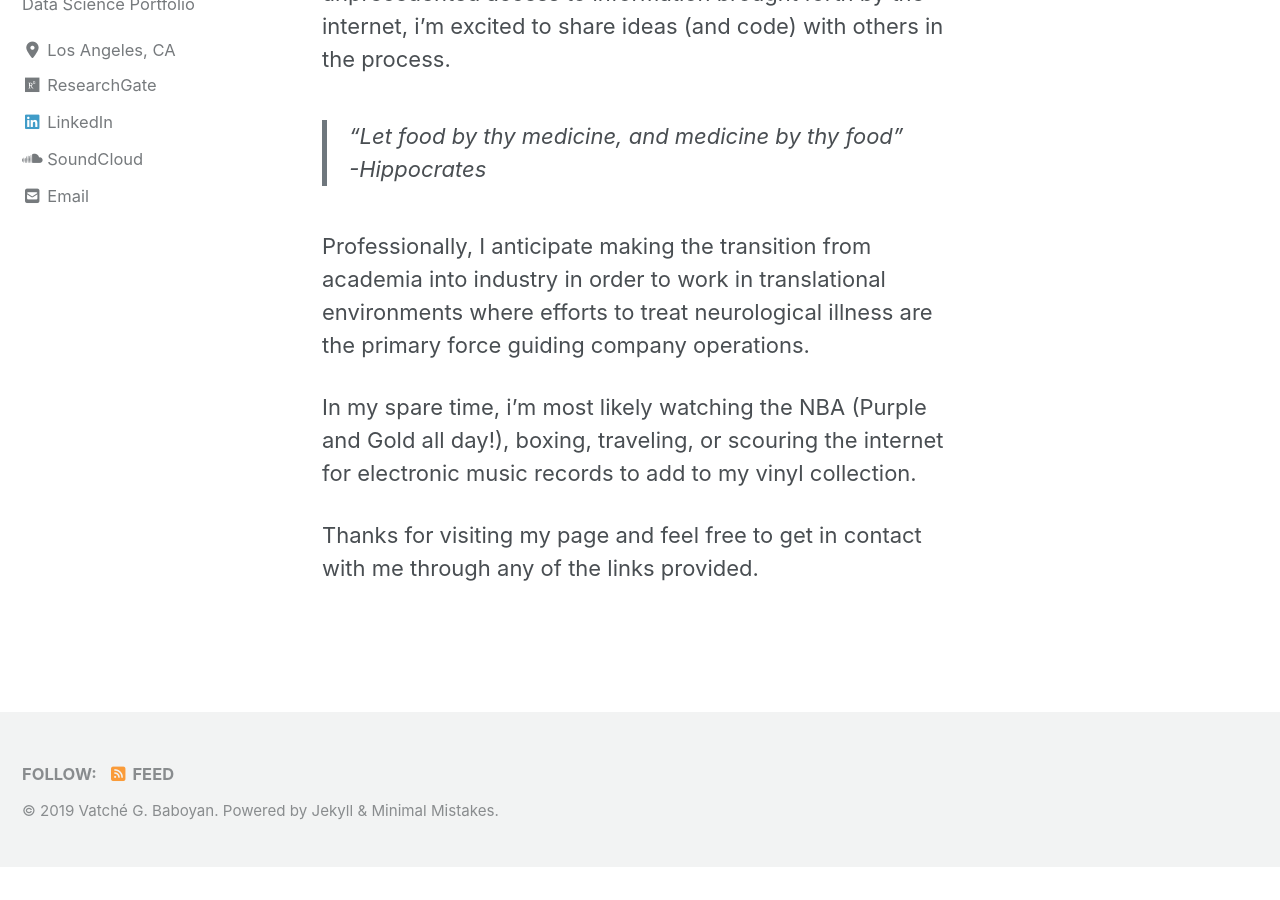
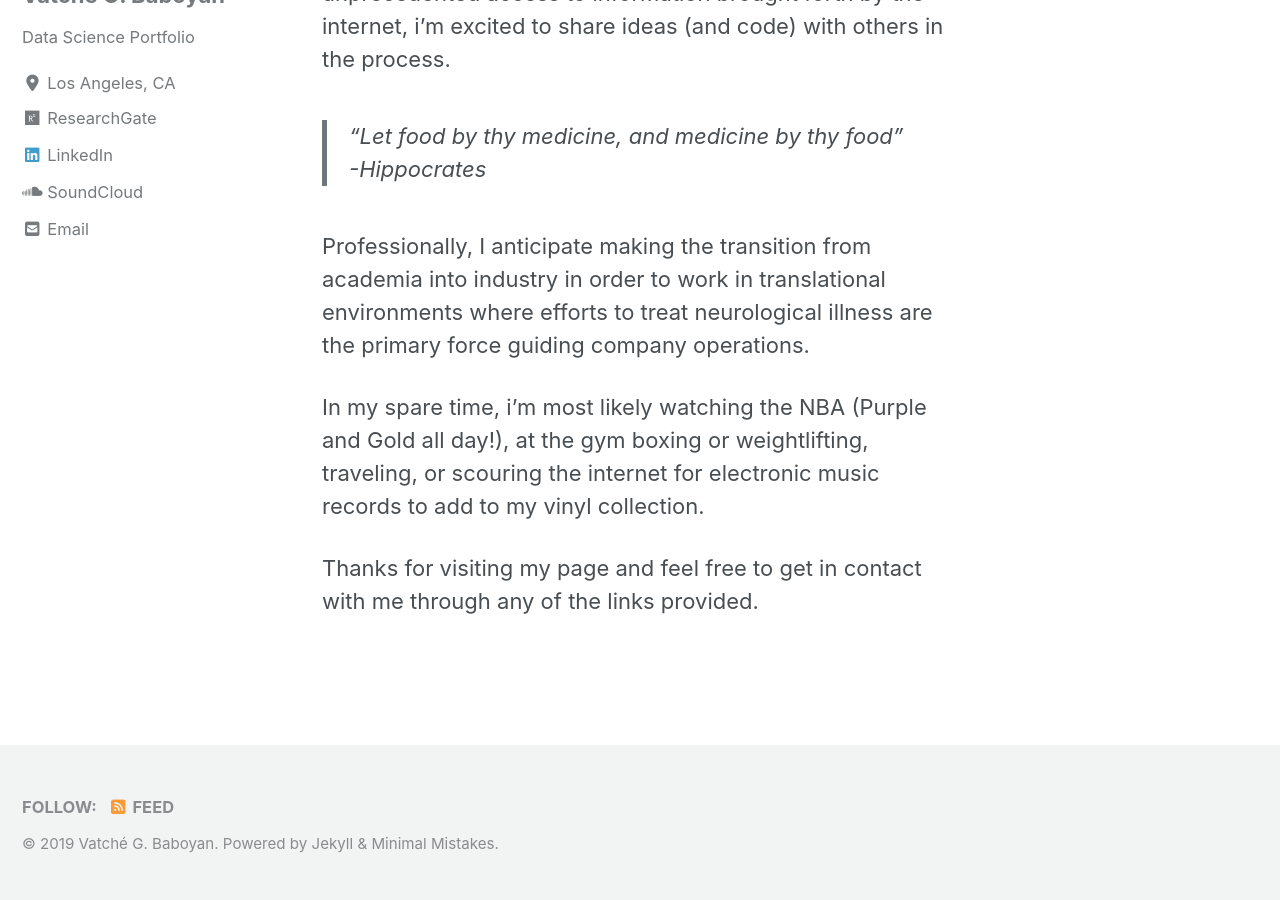
Before and after one commit to vbaboyan/vbaboyan.github.io, a Jekyll site: the page built from _pages/about.md, in a window 1280 px wide and 900 px high, scrolled down 1142 px. Built offline with Jekyll 4.4.1, drawn with Linux system fonts in a browser that asks for light colours; cached includes are drawn as plain includes; nearby versions of some CDN libraries; before the commit the page ends 2009 px from its top, so only the background shows below that.

Commit message:
website edits

```diff
--- a/_pages/about.md
+++ b/_pages/about.md
@@ -9,6 +9,6 @@
 
 Professionally, I anticipate making the transition from academia into industry in order to work in translational environments where efforts to treat neurological illness are the primary force guiding company operations.
 
-In my spare time, i'm most likely watching the NBA (Purple and Gold all day!), boxing, traveling, or scouring the internet for electronic music records to add to my vinyl collection.
+In my spare time, i'm most likely watching the NBA (Purple and Gold all day!), at the gym boxing or weightlifting, traveling, or scouring the internet for electronic music records to add to my vinyl collection.
 
 Thanks for visiting my page and feel free to get in contact with me through any of the links provided.
```
